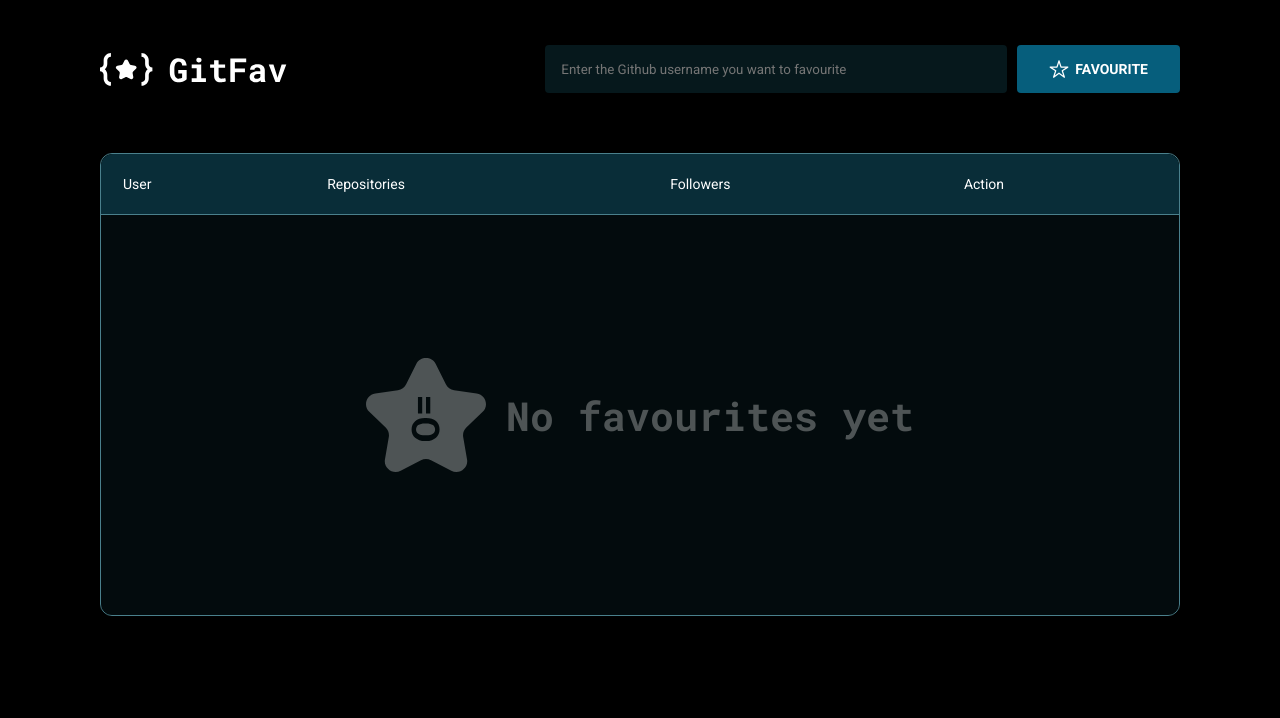
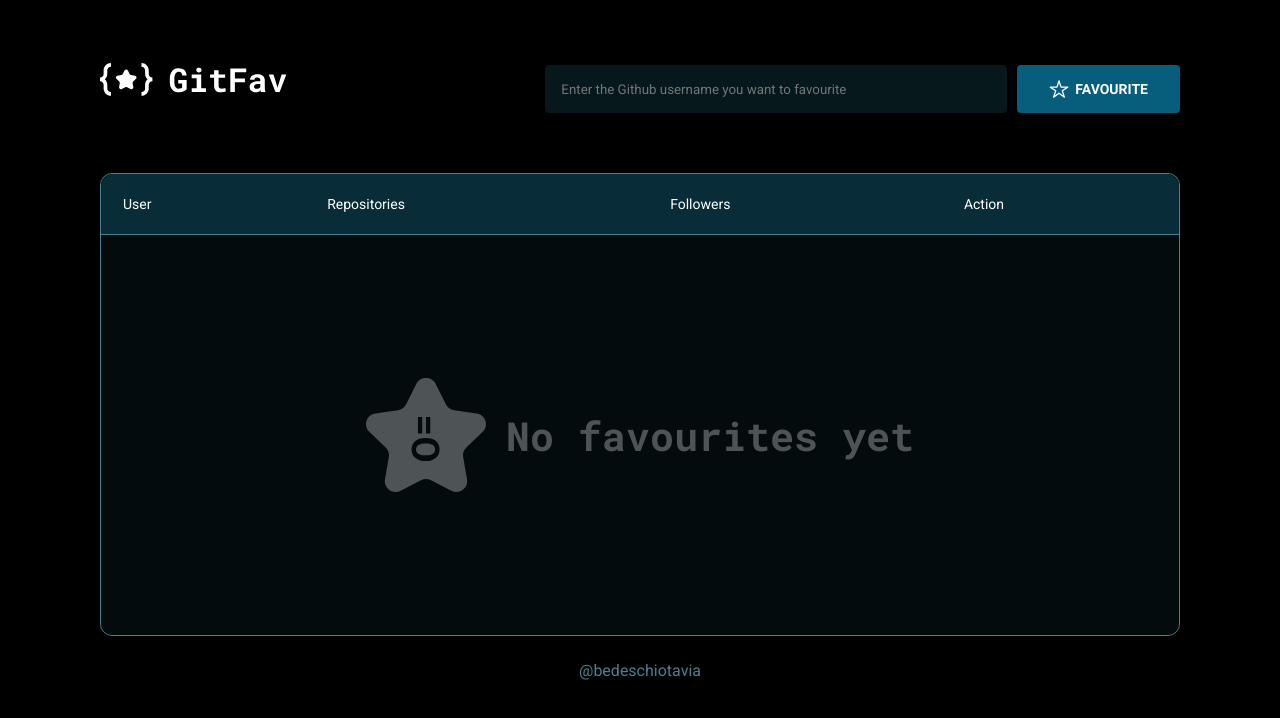
Before and after one commit to bedeschiotavia/stage-06-gitfav, a plain HTML site: page index.html in a window 1280 px wide. Both pictures are taken after a click on the button "FAVOURITE". Drawn offline with Linux system fonts and the light colour scheme; no server answers.

Commit message:
Insert no-fav message, clean input and finished styles

```diff
--- a/index.html
+++ b/index.html
@@ -44,7 +44,7 @@
         <h3>No favourites yet</h3>
       </div>
     </div>
-
+    <footer> <a href="https://github.com/bedeschiotavia" target="_blank">@bedeschiotavia</a> </footer>
   </div>
 </body>
 </html>
--- a/js/favorites.js
+++ b/js/favorites.js
@@ -35,7 +35,6 @@ export class Favorites {
       this.entries = [user, ...this.entries]
       this.update()
       this.save()
-      this.removeMessageNoFav()
 
     } catch(error) {
       alert(error.message)
@@ -50,7 +49,6 @@ export class Favorites {
     this.entries = filteredEntries
     this.update()
     this.save()
-    this.removeMessageNoFav()
   }
 }
 
@@ -70,7 +68,11 @@ export class FavoritesView extends Favorites {
     addButton.onclick = () => {
       const { value } = this.root.querySelector('.search input')
       this.add(value)
+
+      const searchInput = document.getElementById('input-search')
+      searchInput.value=""
     }
+
   }
 
   update(){
@@ -98,6 +100,7 @@ export class FavoritesView extends Favorites {
       this.tbody.append(row)
     })
 
+    this.checkMessageNoFav()
   }
 
   createRow() {
@@ -133,8 +136,13 @@ export class FavoritesView extends Favorites {
       })
   }
 
-  removeMessageNoFav() {
-    document.getElementById('no-fav-section').classList.toggle('hide')
+  checkMessageNoFav() {
+    const entrieSize = this.entries.length
+    if (entrieSize !== 0){
+      this.root.querySelector('#no-fav-section').classList.add('hide')
+    } else {
+      this.root.querySelector('#no-fav-section').classList.remove('hide')
+    }
   }
 
 }
--- a/style.css
+++ b/style.css
@@ -49,6 +49,7 @@ header {
   display: flex;
   align-items: center;
   justify-content: space-between;
+  flex-wrap: wrap;
 
   margin: 2.5rem 0;
 }
@@ -61,6 +62,8 @@ header h1 {
 .search {
   display: flex;
   align-items: center;
+
+  flex-wrap: wrap;
 }
 
 .search input {
@@ -71,6 +74,8 @@ header h1 {
   border-radius: .4rem;
   padding: 1.6rem;
   margin-right: 1rem;
+  color:#fff;
+  margin-top: 2rem;
 }
 
 .search button {
@@ -80,6 +85,9 @@ header h1 {
   font-size: 1.4rem;
   font-weight: bold;
   color: #fff;
+
+  margin-top: 2rem;
+
 
   background-color: var(--primary-color);
   border-radius:.4rem;
@@ -212,3 +220,13 @@ td .remove {
 .no-favs img {
   width:120px;
 }
+
+footer {
+  margin-top: 2.5rem;
+  text-align: center;
+}
+
+footer a {
+  color: #4A808C;
+  text-decoration: none;
+}
```
